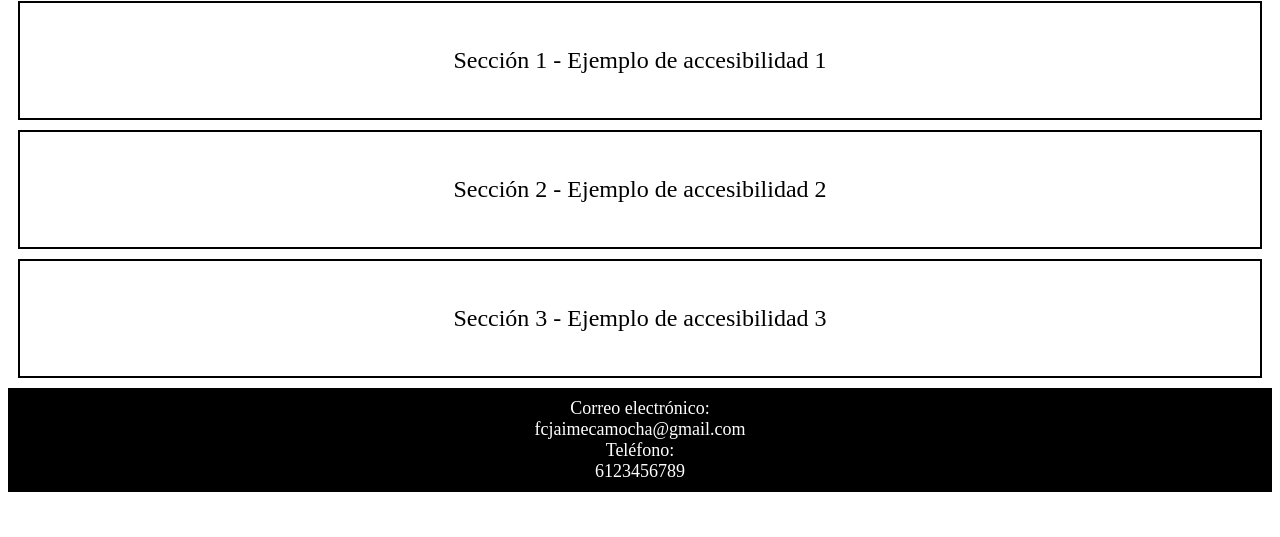
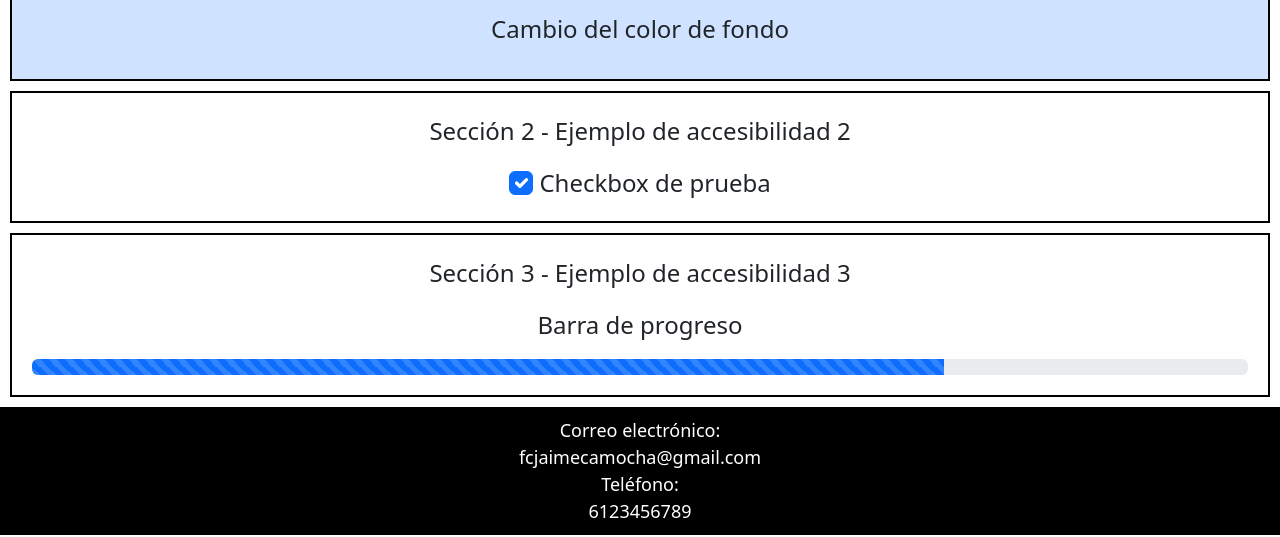
Before and after one commit to jaimecamocha/pruebaAccesibilidad, a plain HTML site: page index.html in a window 1280 px wide. Shown: the part 263-800 px from the top of the page. Drawn offline with nearby package versions, Linux system fonts and the light colour scheme.

Commit message:
Actualizamos el proyecto para que se ajuste a los objetivos

```diff
--- a/index.html
+++ b/index.html
@@ -3,6 +3,7 @@
 <head>
     <meta charset="UTF-8">
     <meta name="viewport" content="width=device-width, initial-scale=1.0">
+    <link href="https://cdn.jsdelivr.net/npm/bootstrap@5.3.2/dist/css/bootstrap.min.css" rel="stylesheet" integrity="sha384-T3c6CoIi6uLrA9TneNEoa7RxnatzjcDSCmG1MXxSR1GAsXEV/Dwwykc2MPK8M2HN" crossorigin="anonymous">
     <link rel="stylesheet" type="text/css" href="styles/style.css">
     <title>INICIO</title>
 </head>
@@ -19,16 +20,23 @@
         </ul>
     </nav>
 
-    <section>
+    <section class="p-3 mb-2 bg-primary-subtle text-emphasis-primary">
         <p>Sección 1 - Ejemplo de accesibilidad 1</p>
+        <p>Cambio del color de fondo</p>
     </section>
 
     <section>
         <p>Sección 2 - Ejemplo de accesibilidad 2</p>
+        <input class="form-check-input" type="checkbox" value="" id="flexCheckChecked" checked>
+        <label class="form-check-label" for="flexCheckChecked">Checkbox de prueba</label>
     </section>
 
     <section>
         <p>Sección 3 - Ejemplo de accesibilidad 3</p>
+        <p>Barra de progreso</p>
+        <div class="progress">
+            <div class="progress-bar progress-bar-striped progress-bar-animated" role="progressbar" aria-valuenow="75" aria-valuemin="0" aria-valuemax="100" style="width: 75%"></div>
+        </div>
     </section>
 
     <footer>
--- /dev/null
+++ b/script.js
@@ -0,0 +1,2 @@
+// Jaime Fernández Calvo
+// https://github.com/jaimecamocha/pruebaAccesibilidad.git
```
